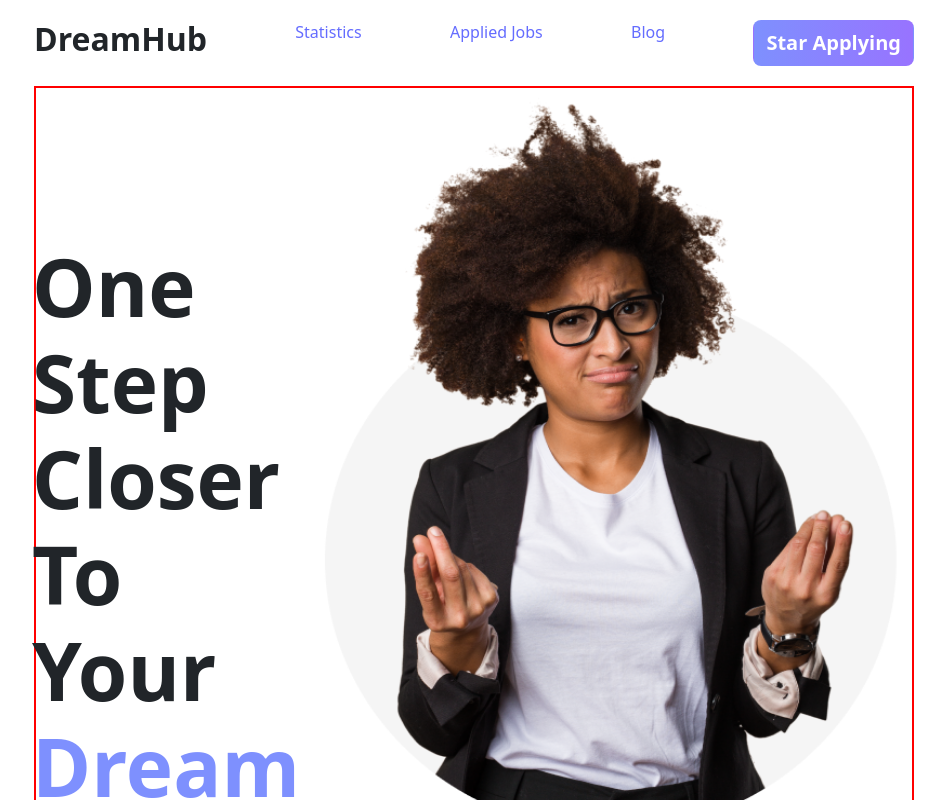
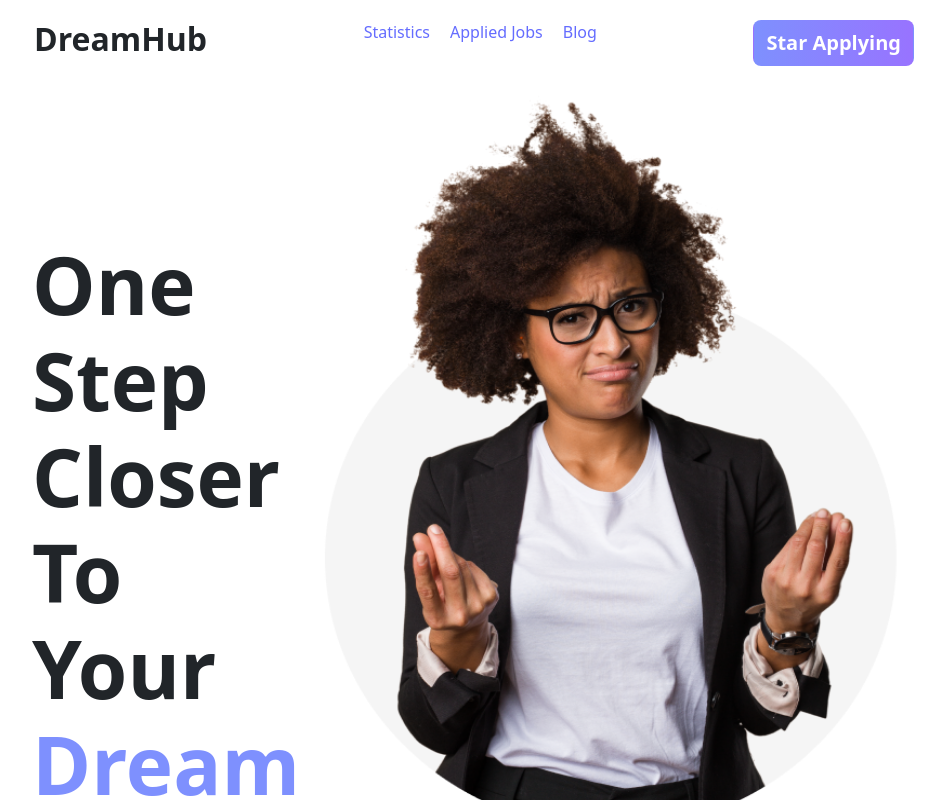
Before and after one commit to KhondokarAlMaruf/Dream-Hub, a React (Vite) app: page / in a window 1280 px wide. Shown: the top 800 px of the page, without its empty margins (166-1111 px from the left). Built offline with nearby package versions, Linux system fonts and the light colour scheme.

Commit message:
resize navbar and banner

```diff
--- a/src/Components/Header/Header.css
+++ b/src/Components/Header/Header.css
@@ -2,7 +2,6 @@
   display: flex;
   justify-content: center;
   align-items: center;
-  border: 2px solid red;
 }
 .banner h2 {
   font-weight: 800;
--- a/src/Components/Navbar/Navbar.css
+++ b/src/Components/Navbar/Navbar.css
@@ -16,3 +16,7 @@
   justify-content: space-between;
   margin: 20px 0px 20px 0px;
 }
+.link {
+  display: flex;
+  gap: 20px;
+}
--- a/src/Components/Navbar/Navbar.jsx
+++ b/src/Components/Navbar/Navbar.jsx
@@ -5,9 +5,11 @@ const Navbar = () => {
   return (
     <div className="nav">
       <h3 className="header">DreamHub</h3>
-      <a href="">Statistics</a>
-      <a href="">Applied Jobs</a>
-      <a href="">Blog</a>
+      <div className="link">
+        <a href="">Statistics</a>
+        <a href="">Applied Jobs</a>
+        <a href="">Blog</a>
+      </div>
       <button className="btn">Star Applying</button>
     </div>
   );
```
